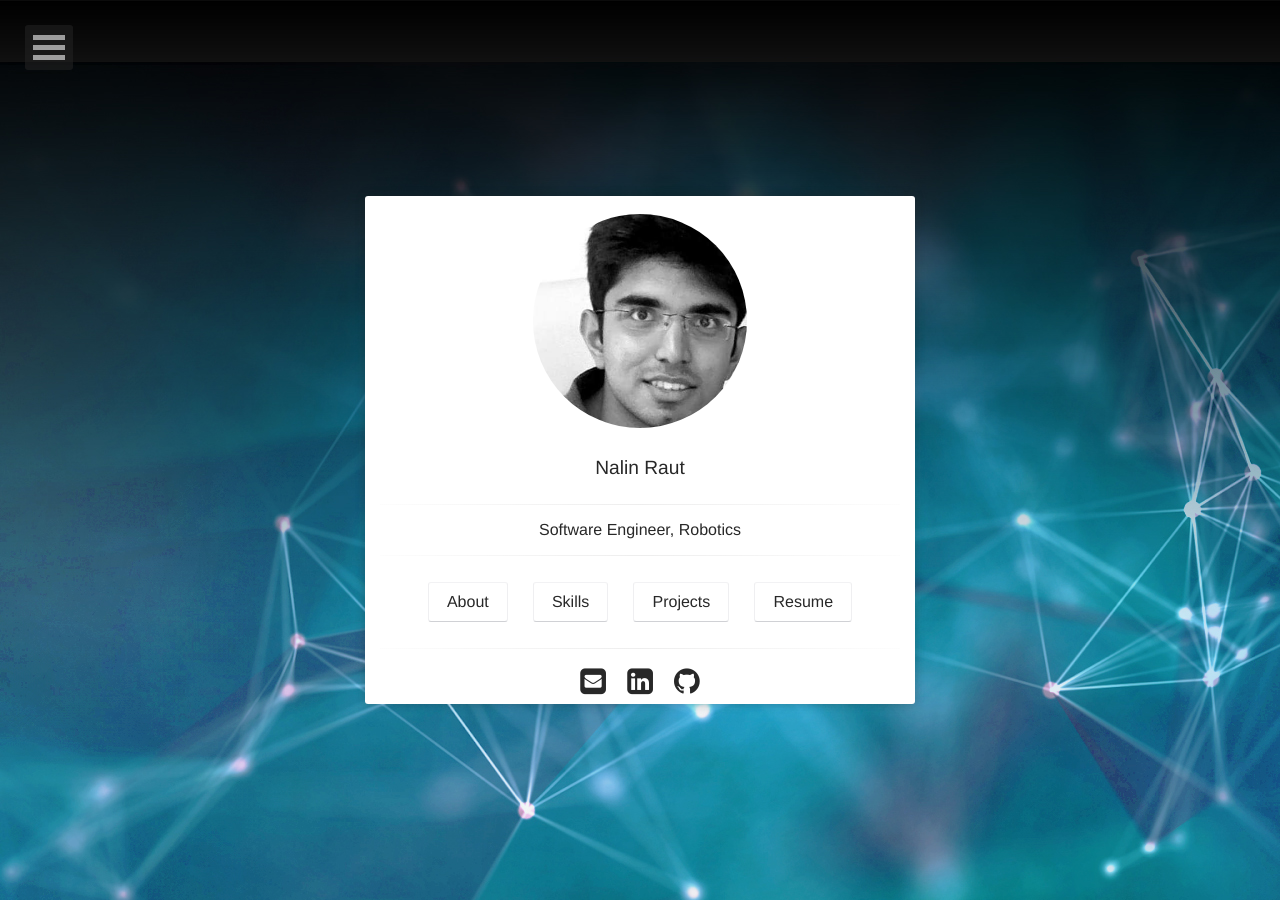
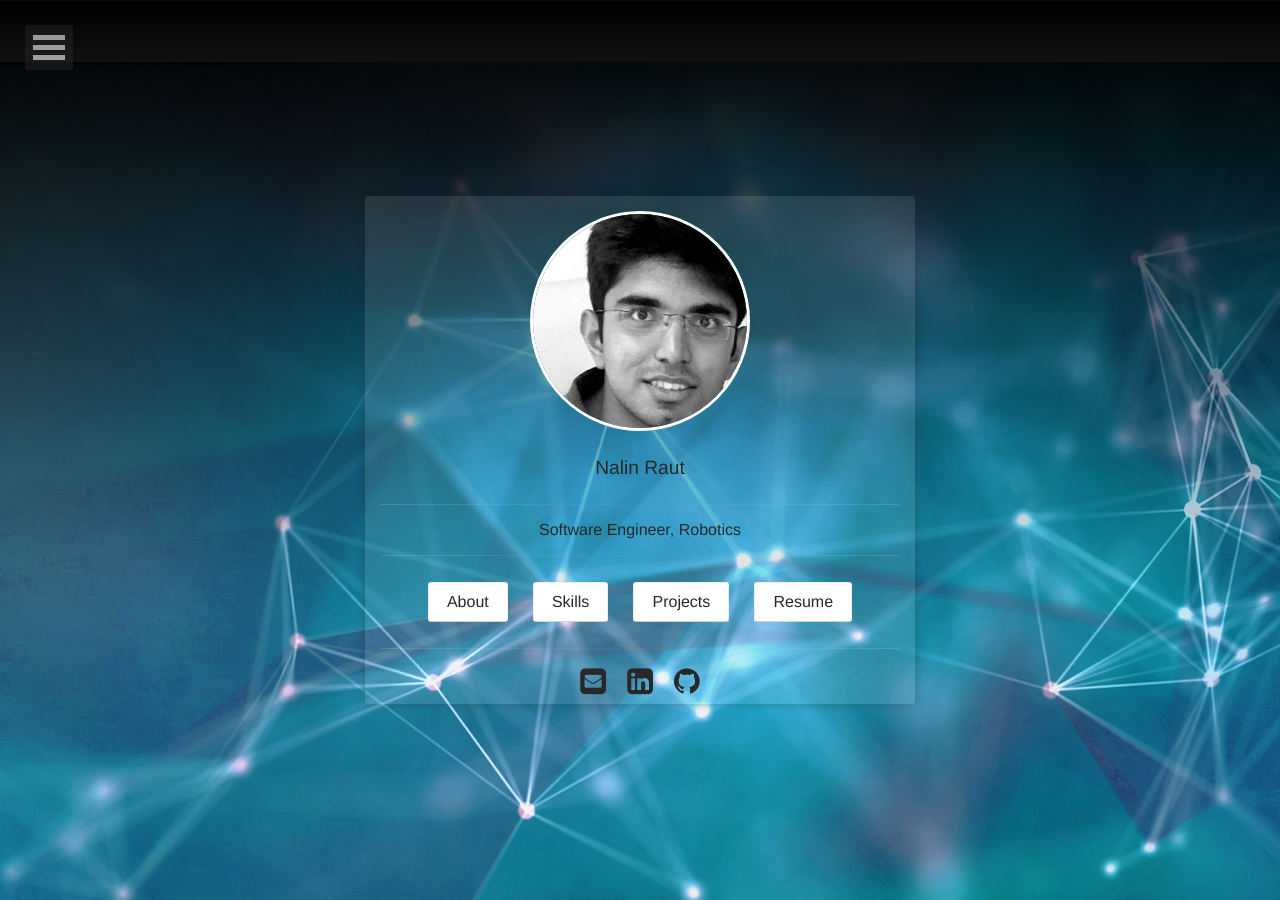
Before and after one commit to nalinraut/nalinraut.github.io, a Jekyll site: the page built from index.html, in a window 1280 px wide. Built offline with Jekyll 4.4.1, drawn with Linux system fonts in a browser that asks for light colours.

```diff
--- a/_sass/site.scss
+++ b/_sass/site.scss
@@ -40,7 +40,7 @@
 	width: 100%;
 	min-height: 300px;
 	text-align: left;
-	color: rgba(255, 255, 255, 80);
+	color: rgba(255, 255, 255, 0.3);
 	@media #{$small} {
 		display: block !important;
 	}
@@ -76,7 +76,7 @@
 	padding-right: 15px;
 	padding-left: 15px;
 	@include center-block();
-	background-color: rgba(255,255,255,80);
+	background-color: rgba(255,255,255,0.1);
 	color: $color_shark;
 	z-index: 1;
 	border-radius: 3px;
```
